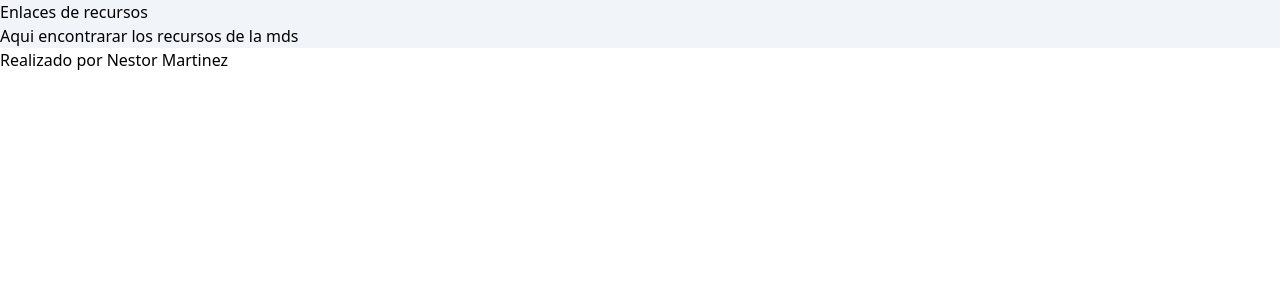
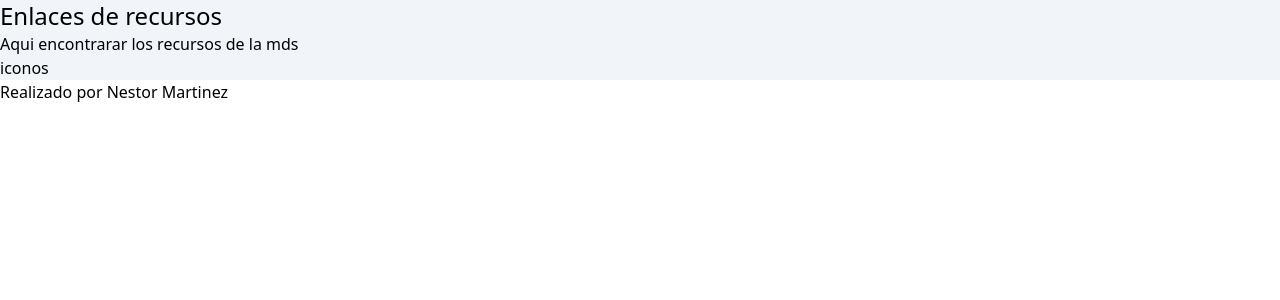
Before and after one commit to Nemartinez20/learn_tailwind, a React (Vite) app: page / in a window 1280 px wide. Shown: the top 300 px of the page. Built offline with nearby package versions, Linux system fonts and the light colour scheme.

Commit message:
agregando iconos

```diff
--- a/src/App.jsx
+++ b/src/App.jsx
@@ -2,8 +2,10 @@ function App() {
   return (
     <>
       <header className="bg-slate-100">
-        <h1>Enlaces de recursos</h1>
+        <h1 className="text-2xl">Enlaces de recursos</h1>
         <p>Aqui encontrarar los recursos de la mds</p>
+
+        <a href="">iconos</a>
       </header>
       <main>
         <div></div>
```
